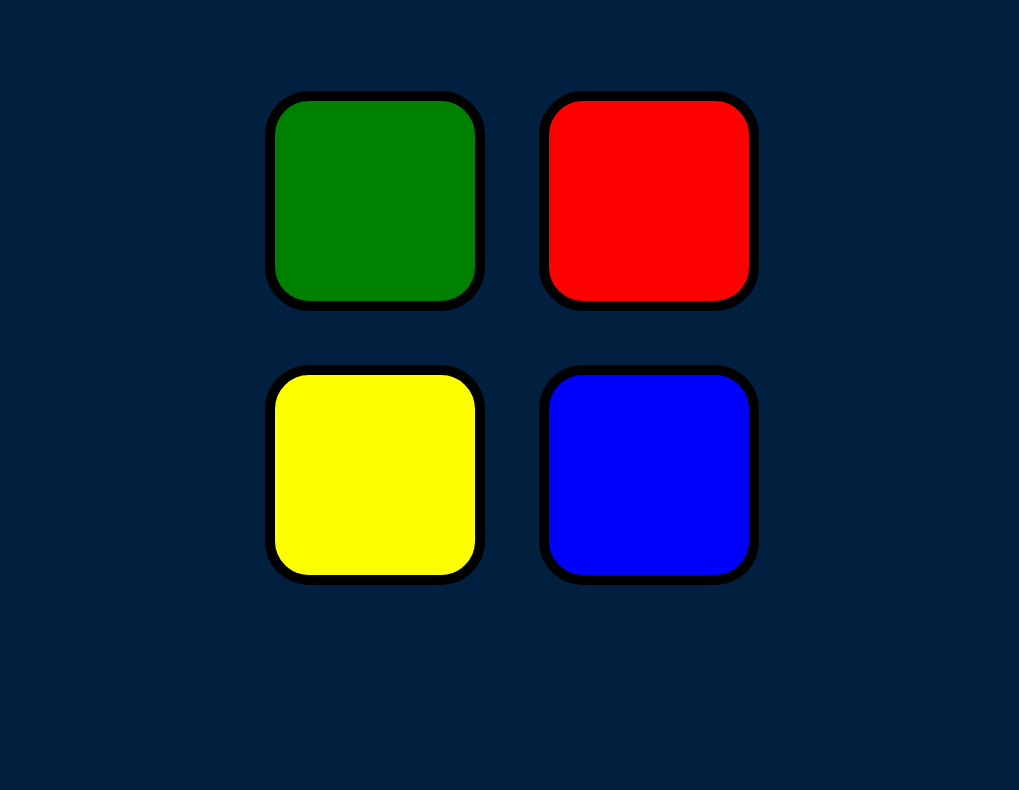
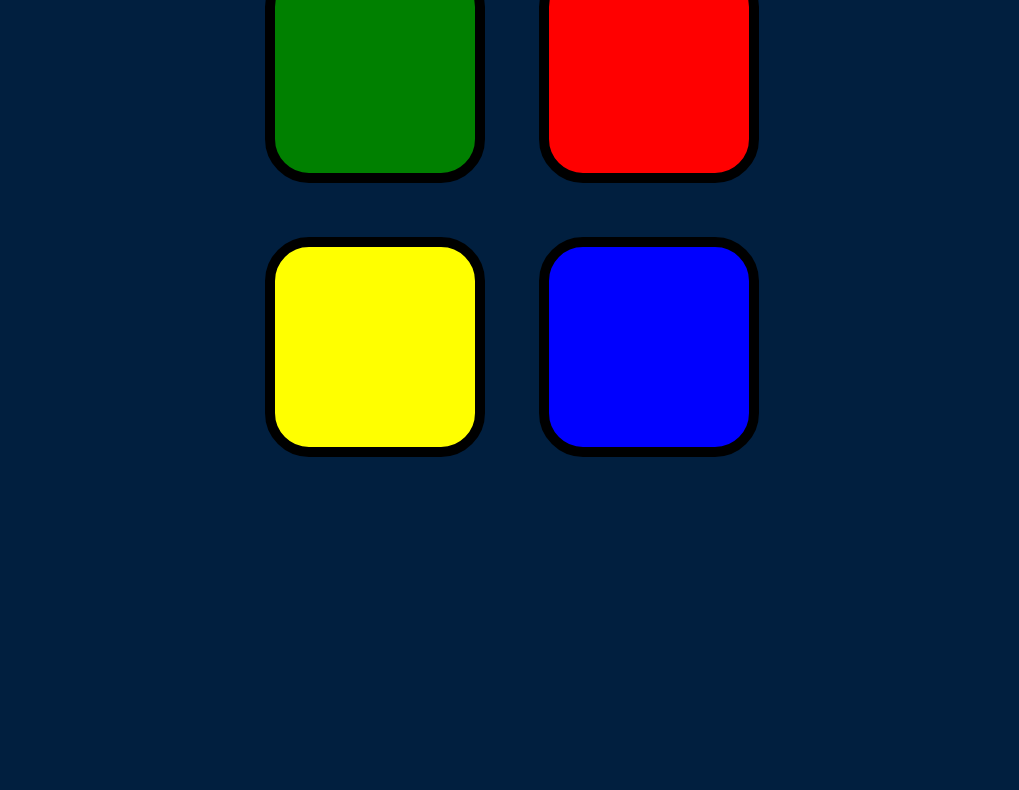
Before and after one commit to DevVWADHWA/simongame, a plain HTML site: page index.html in a window 1280 px wide. Shown: the part 448-1238 px from the top of the page, without its empty margins (128-1147 px from the left). After the commit the page ends 1190 px from the top, so only its background shows below. Drawn offline with nearby package versions, Linux system fonts and the light colour scheme.

Commit message:
Update styles.css

```diff
--- a/styles.css
+++ b/styles.css
@@ -1,5 +1,5 @@
 body {
-  margin: 30% 0;
+  margin: 20% 0;
   text-align: center;
   background-color: #011F3F;
 }
```
